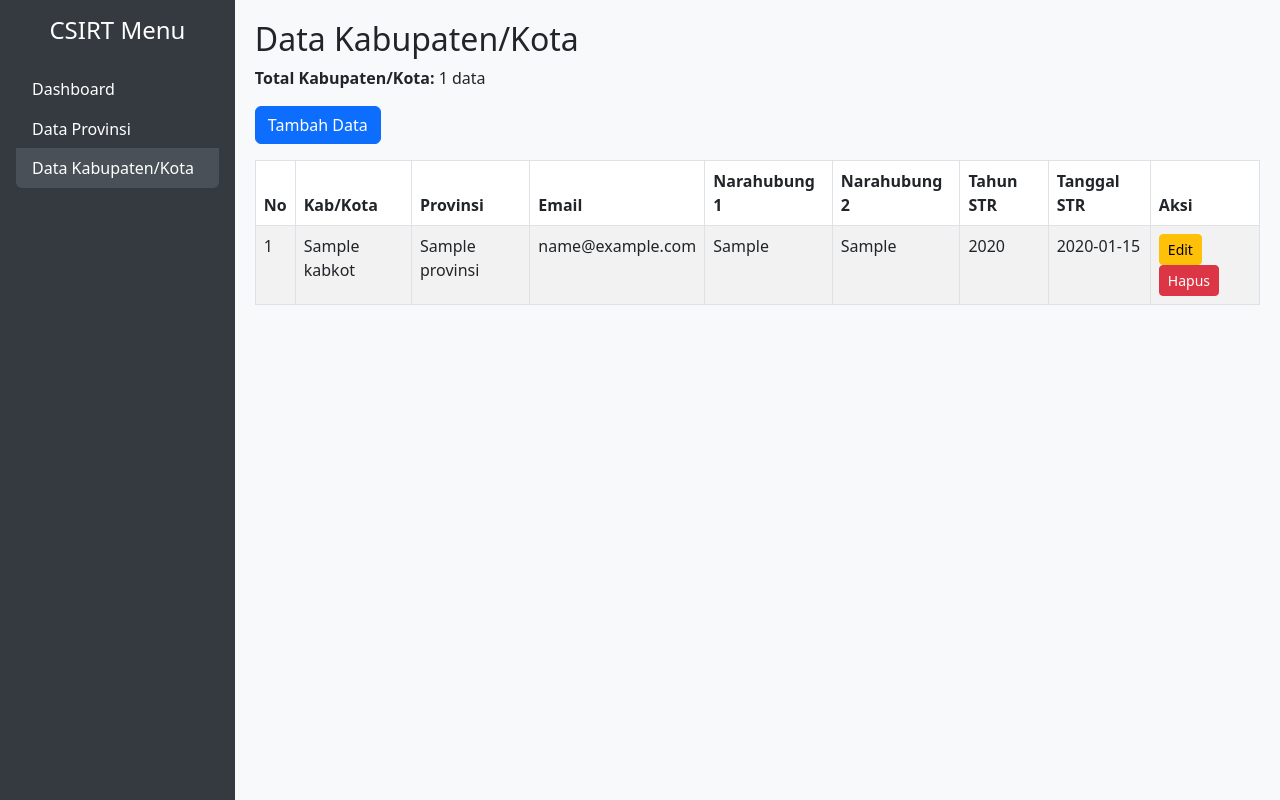
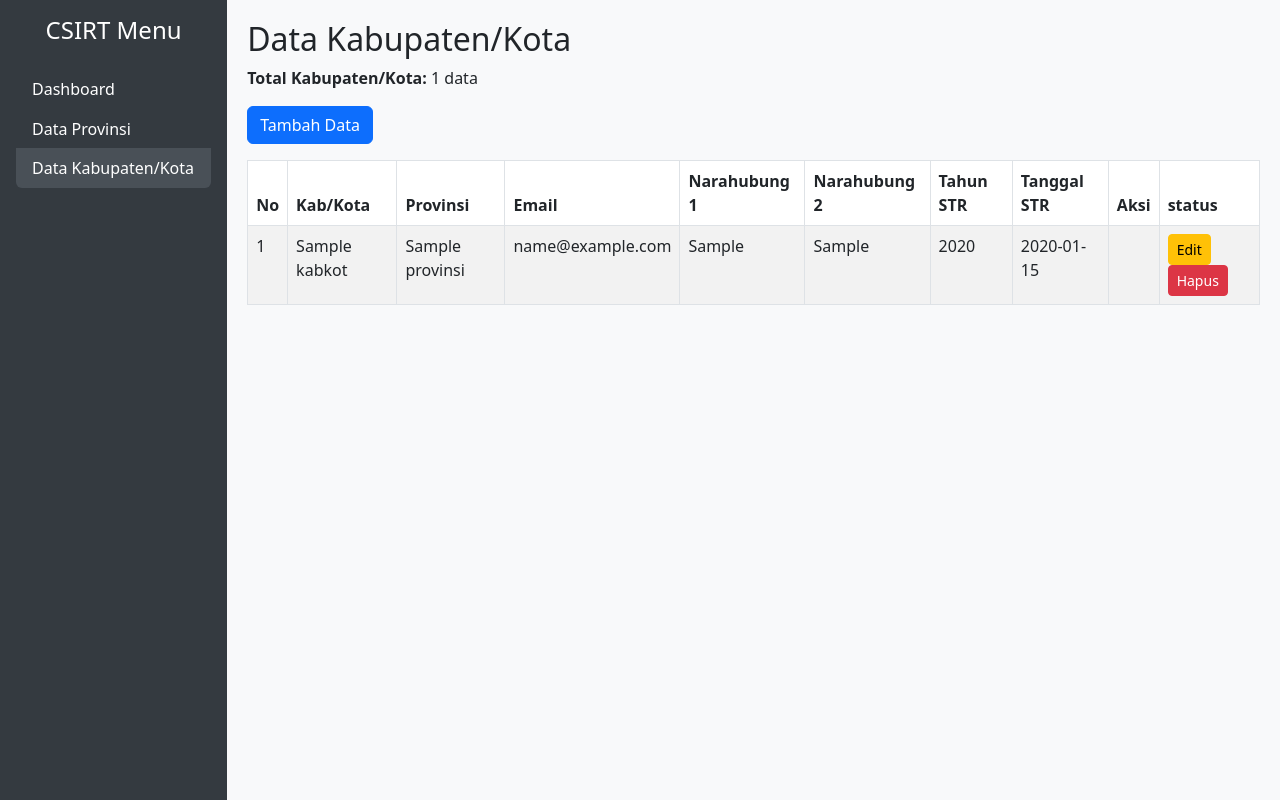
Before and after one commit to VascoZ/dashboard-csirt-pemda, a PHP site: page /kabkot.php in a window 1280 px wide. Run offline with PHP 8.4, Linux system fonts and the light colour scheme; tables that the repository leaves empty hold one stand-in row (values such as "Sample post"); data that the repository does not hold is empty.

Commit message:
update status

```diff
--- a/kabkot.php
+++ b/kabkot.php
@@ -68,6 +68,7 @@
             <th>Tahun STR</th>
             <th>Tanggal STR</th>
             <th>Aksi</th>
+            <th>status</th>
         </tr>
         </thead>
         <tbody>
@@ -86,6 +87,7 @@
                 <td>{$row['narahubung2']}</td>
                 <td>{$row['tahunSTR']}</td>
                 <td>{$row['tanggalSTR']}</td>
+                <td>{$row['status']}</td>
                 <td>
                     <a href='kabkot_edit.php?id={$row['id']}' class='btn btn-sm btn-warning'>Edit</a>
                     <a href='kabkot_hapus.php?id={$row['id']}' class='btn btn-sm btn-danger' onclick='return confirm(\"Yakin hapus?\")'>Hapus</a>
--- a/provinsi.php
+++ b/provinsi.php
@@ -57,6 +57,7 @@
             <th>Tahun STR</th>
             <th>Tanggal STR</th>
             <th>Aksi</th>
+            <th>status</th>
         </tr>
         </thead>
         <tbody>
@@ -72,6 +73,7 @@
                 <td>{$row['narahubung2']}</td>
                 <td>{$row['tahunSTR']}</td>
                 <td>{$row['tanggalSTR']}</td>
+                <td>{$row['status']}</td>
                 <td>
                     <a href='provinsi_edit.php?id={$row['id']}' class='btn btn-sm btn-warning'>Edit</a>
                     <a href='provinsi_hapus.php?id={$row['id']}' class='btn btn-sm btn-danger' onclick='return confirm(\"Yakin hapus?\")'>Hapus</a>
```
